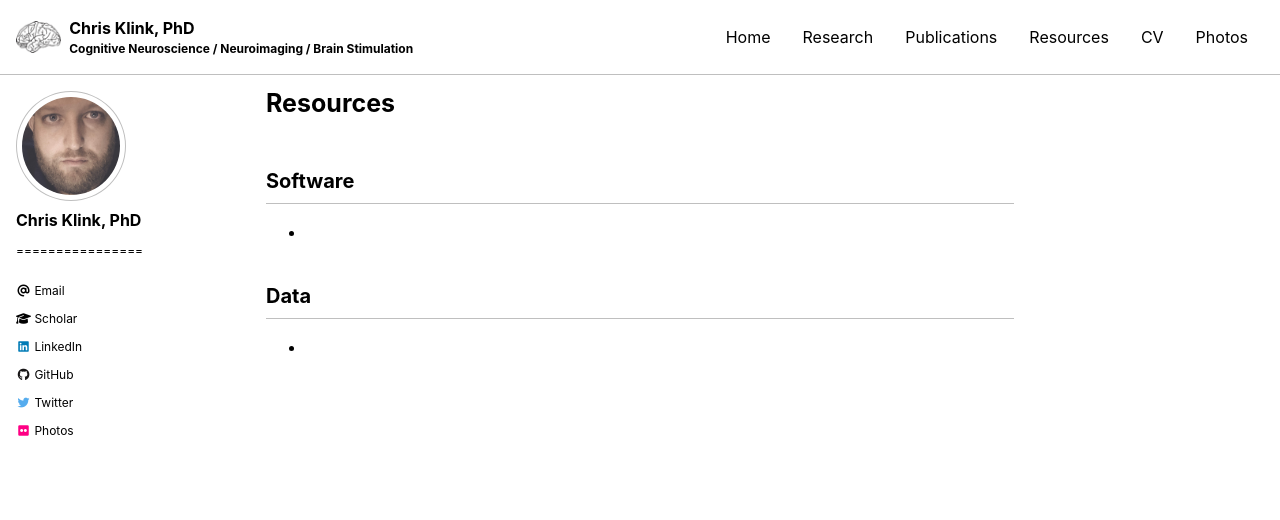
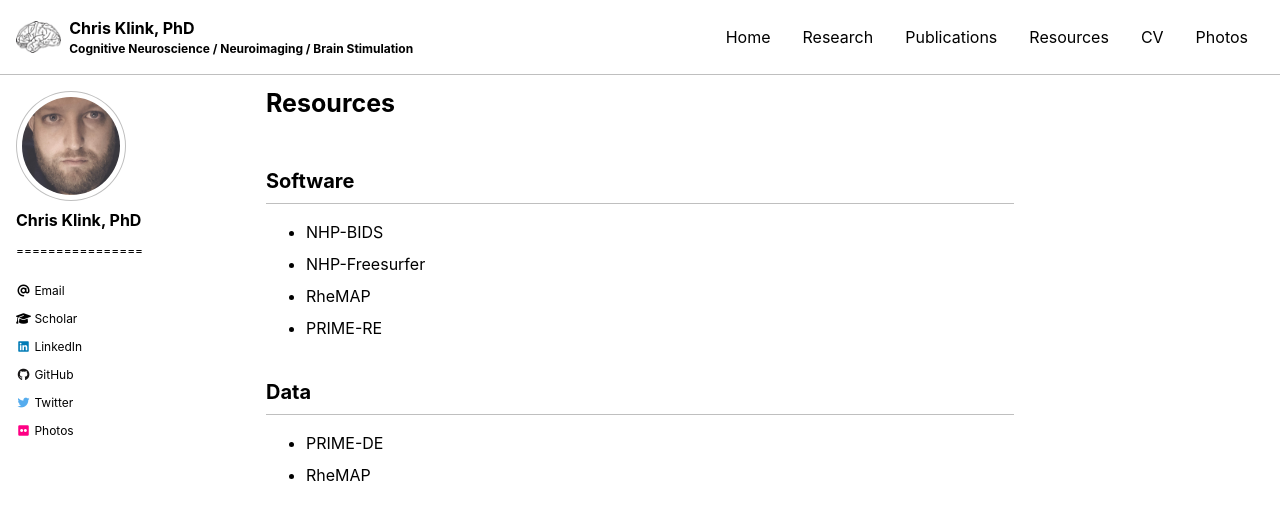
Before and after one commit to pcklink/pcklink.github.io, a Jekyll site: the page built from resources.md, in a window 1280 px wide and 900 px high. Shown: the top 520 px of the window. Built offline with Jekyll 4.4.1, drawn with Linux system fonts in a browser that asks for light colours; cached includes are drawn as plain includes; nearby versions of some CDN libraries.

Commit message:
Update resources.md

```diff
--- a/resources.md
+++ b/resources.md
@@ -7,10 +7,14 @@ author_profile: true
 
 ## Software
 <ul>
-  <li></li>
+  <li>NHP-BIDS</li>
+  <li>NHP-Freesurfer</li>
+  <li>RheMAP</li>
+  <li>PRIME-RE</li>
 </ul>
 
 ## Data
 <ul>
-  <li></li>
+  <li>PRIME-DE</li>
+  <li>RheMAP</li>
 </ul>
```
